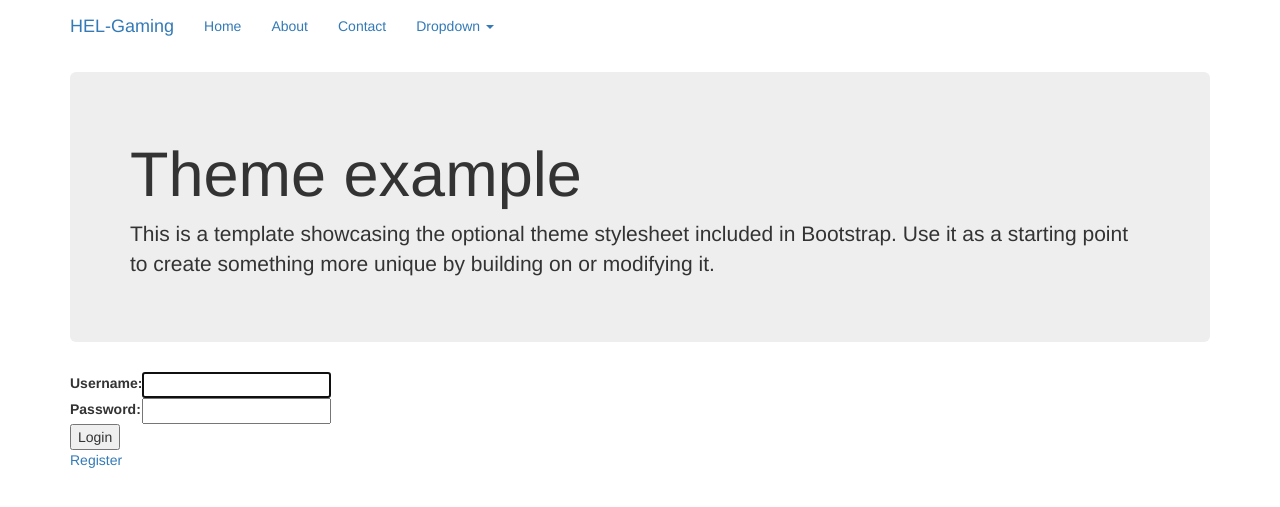
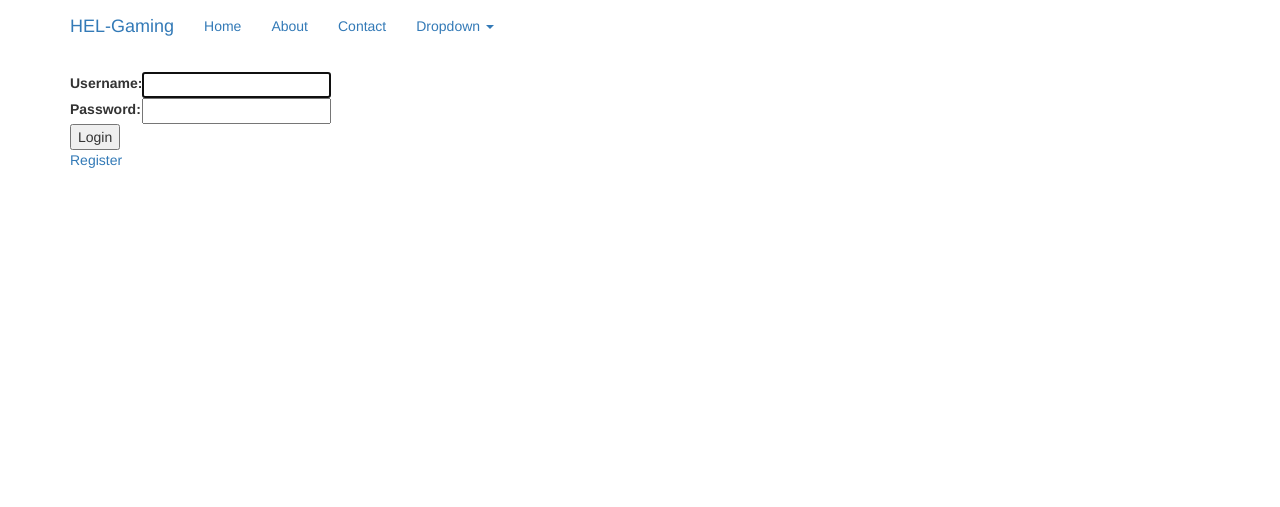
Before and after one commit to n2o/django-skeleton, a Django app: page /account/ in a window 1280 px wide. Shown: the top 507 px of the page. Run offline with Django 3.2, Linux system fonts and the light colour scheme; some libraries are stand-ins or nearby versions.

Commit message:
Nobody likes jumbotron

```diff
--- a/login/views.py
+++ b/login/views.py
@@ -13,9 +13,9 @@ def register(request):
         form = RegistrationForm(request.POST)
         if form.is_valid():
             user = User.objects.create_user(
-            username = form.cleaned_data['username'],
-            password = form.cleaned_data['password1'],
-            email = form.cleaned_data['email']
+                username = form.cleaned_data['username'],
+                password = form.cleaned_data['password1'],
+                email = form.cleaned_data['email']
             )
             return HttpResponseRedirect('/account/register/success/')
     else:
--- a/templates/base.html
+++ b/templates/base.html
@@ -64,17 +64,9 @@
       </div>
     </nav>
 
-    <div class="container theme-showcase" role="main">
-
-      <!-- Main jumbotron for a primary marketing message or call to action -->
-      <div class="jumbotron">
-        <h1>Theme example</h1>
-        <p>This is a template showcasing the optional theme stylesheet included in Bootstrap. Use it as a starting point to create something more unique by building on or modifying it.</p>
-      </div>
-    </div>
-
-    <div class="container">
-        {% block content %}{% endblock %}
+    <div class="container" role="main">
+      {% block header %}{% endblock %}
+      {% block content %}{% endblock %}
     </div>
 
     <!-- Bootstrap core JavaScript
```
